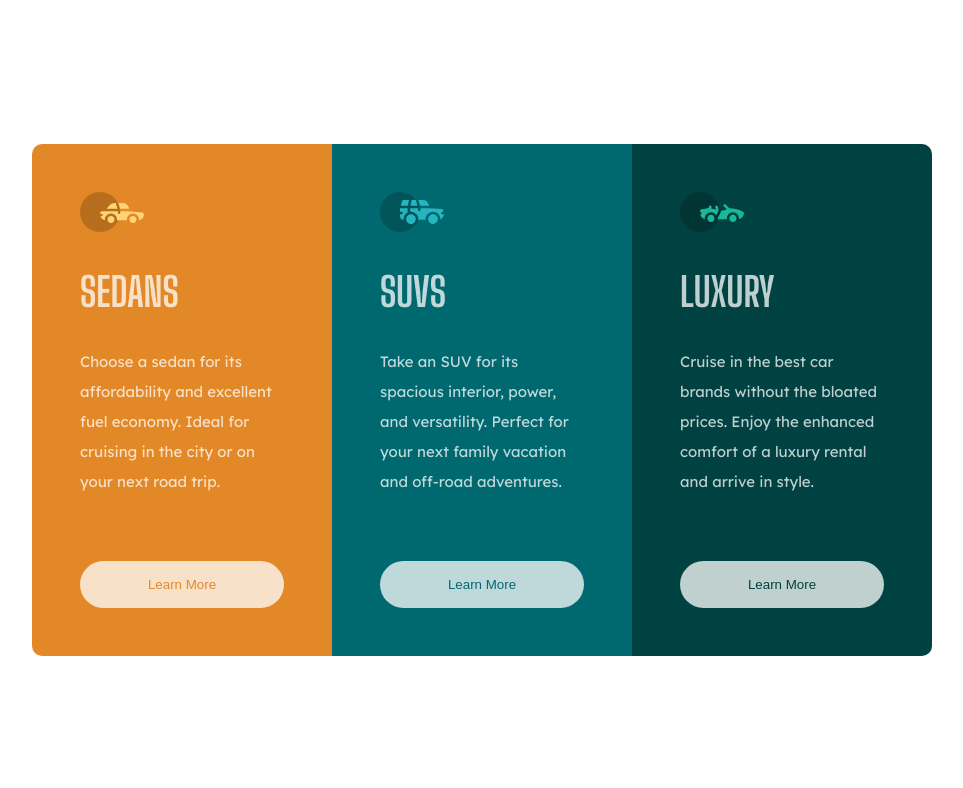
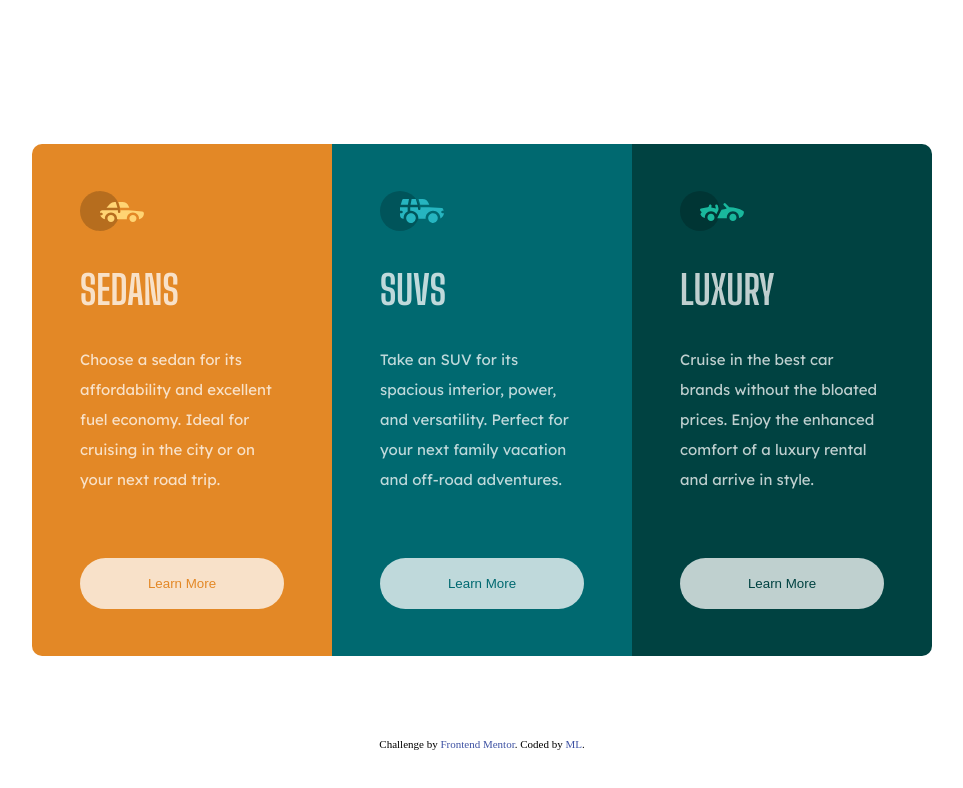
Before and after one commit to marcluettecke/FrontendMentorChallenges, a plain HTML site: page ThreeColumnGrid/index.html in a window 1280 px wide. Shown: the whole page, without its empty margins (158-1121 px from the left). Drawn offline with Linux system fonts and the light colour scheme.

Commit message:
updated three olumn grid layout

```diff
--- a/ThreeColumnGrid/index.html
+++ b/ThreeColumnGrid/index.html
@@ -19,8 +19,11 @@
 		/>
 
 		<title>Frontend Mentor | 3-column preview card component</title>
+
+		<style></style>
 	</head>
 	<body>
+		<main>
 			<div class="outer-container">
 				<div class="inner-container">
 					<div class="cart__container sedan">
@@ -30,8 +33,8 @@
 							</div>
 							<h2 class="cart__items__header">Sedans</h2>
 							<p class="cart__items__description">
-							Choose a sedan for its affordability and excellent fuel economy. Ideal
-							for cruising in the city or on your next road trip.
+								Choose a sedan for its affordability and excellent fuel economy.
+								Ideal for cruising in the city or on your next road trip.
 							</p>
 							<button class="cart__items__button button__sedan">Learn More</button>
 						</div>
@@ -43,8 +46,8 @@
 							</div>
 							<h2 class="cart__items__header">SUVs</h2>
 							<p class="cart__items__description">
-							Take an SUV for its spacious interior, power, and versatility. Perfect
-							for your next family vacation and off-road adventures.
+								Take an SUV for its spacious interior, power, and versatility.
+								Perfect for your next family vacation and off-road adventures.
 							</p>
 							<button class="cart__items__button button__suv">Learn More</button>
 						</div>
@@ -64,5 +67,13 @@
 					</div>
 				</div>
 			</div>
+		</main>
+
+		<div class="attribution">
+			Challenge by
+			<a href="https://www.frontendmentor.io?ref=challenge" target="_blank">Frontend Mentor</a
+			>. Coded by
+			<a href="https://www.frontendmentor.io/profile/marcluettecke" target="_blank">ML</a>.
+		</div>
 	</body>
 </html>
--- a/ThreeColumnGrid/styles.scss
+++ b/ThreeColumnGrid/styles.scss
@@ -30,8 +30,9 @@ $margin-large: 3.5rem;
 }
 
 * {
-	margin: 0;
-	padding: 0;
+	box-sizing: border-box;
+	padding: 0px;
+	margin: 0px;
 }
 
 .outer-container {
@@ -98,17 +99,33 @@ $margin-large: 3.5rem;
 					padding: 1rem;
 					border-radius: 30px;
 					background-color: $paragraphs-color;
-					border: none;
+					border: 2px solid transparent;
 					margin: $margin-small 0 $margin-small 0;
+					color: transparent;
+
+					&:hover {
+						color: white;
+						border: 2px solid white;
+						background-color: transparent;
+					}
 				}
 				.button__sedan {
 					color: $sedan-color;
+					&:hover {
+						color: white;
+					}
 				}
 				.button__suv {
 					color: $suv-color;
+					&:hover {
+						color: white;
+					}
 				}
 				.button__luxury {
 					color: $luxury-color;
+					&:hover {
+						color: white;
+					}
 				}
 			}
 		}
@@ -126,3 +143,18 @@ $margin-large: 3.5rem;
 		}
 	}
 }
+
+.attribution {
+	position: absolute;
+	bottom: 50px;
+	width: 100%;
+	margin-top: 0px;
+
+	font-size: 11px;
+	text-align: center;
+	margin-top: 50px;
+	& a {
+		color: hsl(228, 45%, 44%);
+		text-decoration: none;
+	}
+}
```
Also changed, not shown: ThreeColumnGrid/styles.css. Lines whose indentation alone changed are shown as unchanged.
